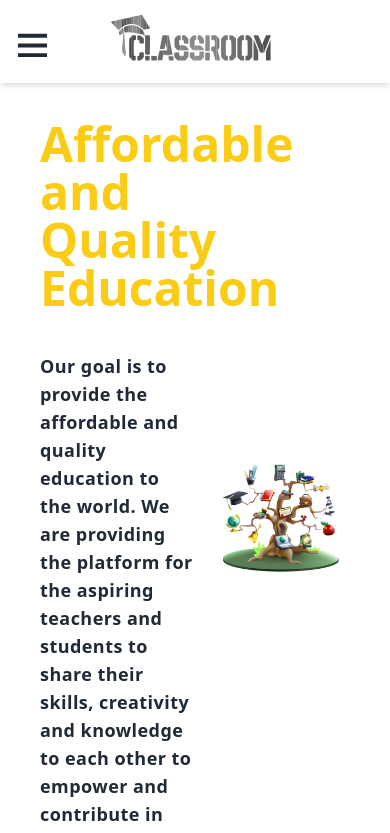
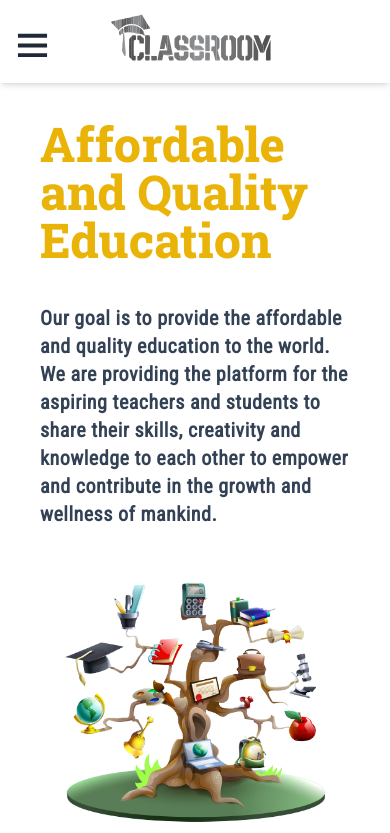
Before and after one commit to Sohel-786/LMS, a React (Vite) app in the folder client/: page /about in a window 390 px wide. Shown: the top 833 px of the page. Built offline with nearby package versions, Linux system fonts and the light colour scheme.

Commit message:
Working On responsive design

```diff
--- a/client/src/pages/Aboutus.jsx
+++ b/client/src/pages/Aboutus.jsx
@@ -6,10 +6,11 @@ function Aboutus() {
   return (
     <HomeLayout>
       <section className="flex flex-col justify-center items-center mx-auto pt-14">
-        <div className="w-full flex justify-center items-center px-10 gap-4">
-          <div className="w-1/2 flex flex-col justify-center gap-10">
-            <h1 className="text-5xl text-yellow-400 font-bold font-sans">Affordable and Quality Education</h1>
-            <p className="text-lg tracking-wide font-semibold">
+
+        <div className="w-full flex flex-col justify-center items-center px-10 gap-4 sm:flex-row">
+          <div className="w-full flex flex-col justify-center gap-10 sm:w-1/2">
+            <h1 className="text-5xl text-yellow-500 font-slab font-bold sm:font-sans">Affordable and Quality Education</h1>
+            <p className="text-xl font-roboto text-slate-700 font-bold sm:text-lg tracking-wide">
               Our goal is to provide the affordable and quality education to the
               world. We are providing the platform for the aspiring teachers and
               students to share their skills, creativity and knowledge to each
@@ -18,12 +19,12 @@ function Aboutus() {
             </p>
           </div>
 
-          <div>
-            <img src={aboutImage} alt="About Us Main Image" />
+          <div className="w-full sm:w-1/2">
+            <img className="w-full aspect-auto" src={aboutImage} alt="About Us Main Image" />
           </div>
         </div>
 
-        <div className="carousel w-[90%] my-20">
+        <div className="carousel w-[95%] sm:w-[90%] my-20">
 
           <Slide num={'slide1'} url={'/assets/apj.png'} q={' The best brains of the nation may be found on the last benches of the classroom. '} author={'A. P. J. Abdul Kalam'} leftId={'#slide4'} rightId={'#slide2'}  />
 
```
